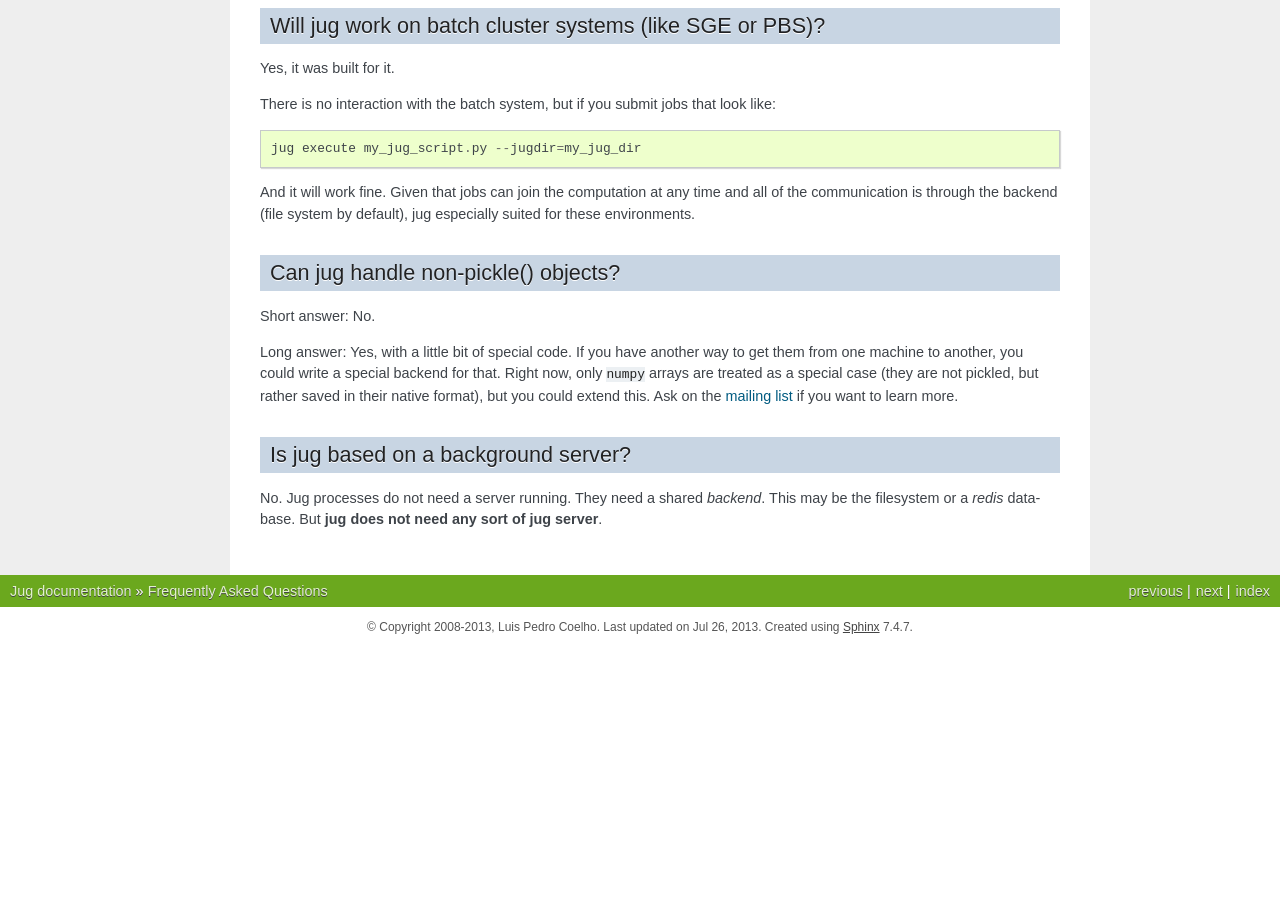
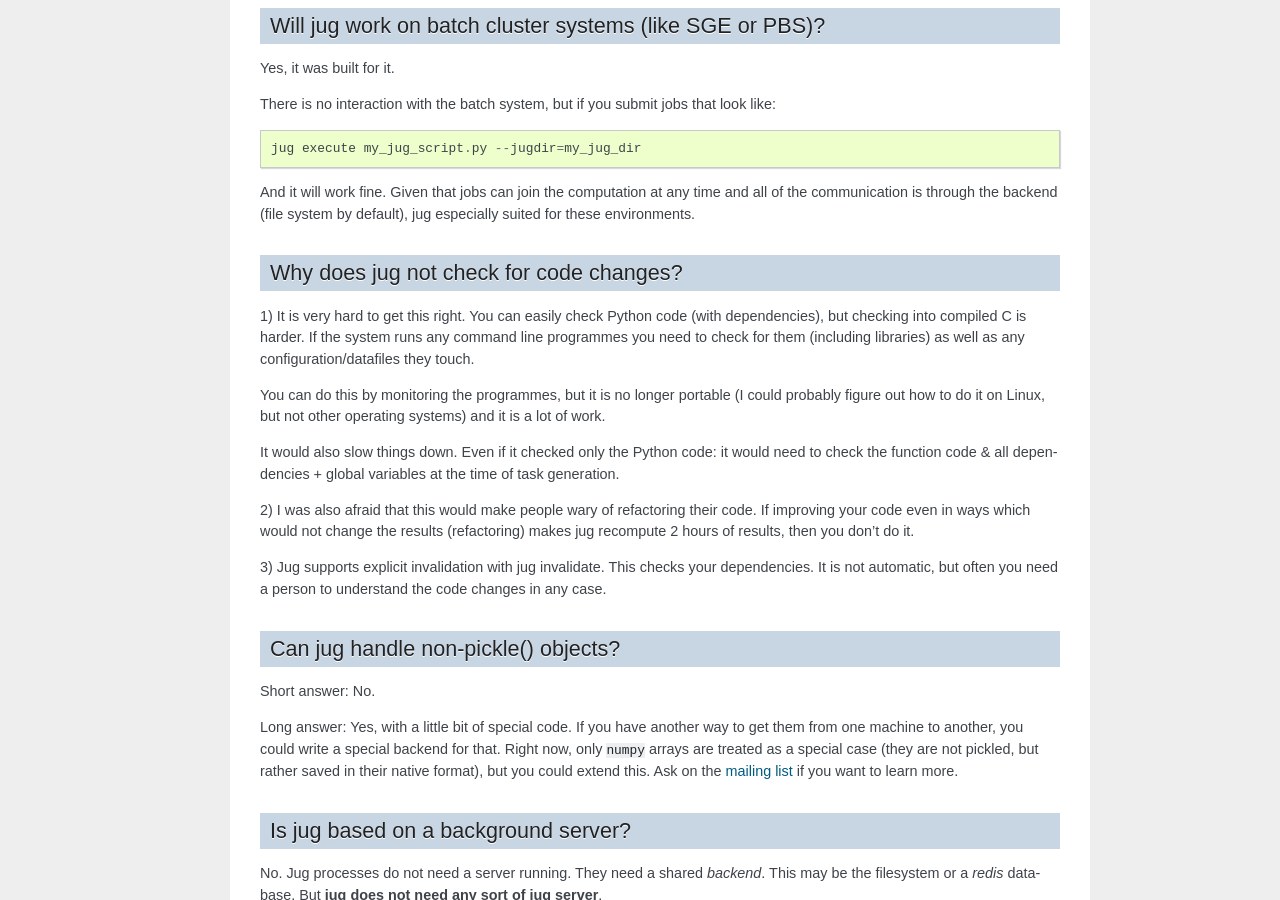
Before and after one commit to luispedro/jug, a Sphinx documentation site: the page built from docs/source/faq.rst, in a window 1280 px wide and 900 px high, scrolled down 938 px. Built offline with Sphinx 7.4.7, drawn with Linux system fonts in a browser that asks for light colours; formulas are drawn with MathJax 3; the version number could not be read and is left out; before the commit the page ends 1585 px from its top, so only the background shows below that; some of the changed text lies outside the part shown.

Commit message:
DOC Why jug does not check your code
This came up at BOSC and now in the m-l, so it is a FAQ

```diff
--- a/docs/source/faq.rst
+++ b/docs/source/faq.rst
@@ -65,6 +65,30 @@ And it will work fine. Given that jobs can join the computation at any time and
 all of the communication is through the backend (file system by default), jug
 especially suited for these environments.
 
+Why does jug not check for code changes?
+----------------------------------------
+
+1) It is very hard to get this right. You can easily check Python code (with
+dependencies), but checking into compiled C is harder. If the system runs any
+command line programmes you need to check for them (including libraries) as
+well as any configuration/datafiles they touch.
+
+You can do this by monitoring the programmes, but it is no longer portable (I
+could probably figure out how to do it on Linux, but not other operating
+systems) and it is a lot of work.
+
+It would also slow things down. Even if it checked only the Python code: it
+would need to check the function code & all dependencies + global variables at
+the time of task generation.
+
+2) I was also afraid that this would make people wary of refactoring their
+code. If improving your code even in ways which would not change the results
+(refactoring) makes jug recompute 2 hours of results, then you don't do it.
+
+3) Jug supports explicit invalidation with jug invalidate. This checks your
+dependencies. It is not automatic, but often you need a person to understand
+the code changes in any case.
+
 Can jug handle non-pickle() objects?
 ------------------------------------
 
```
